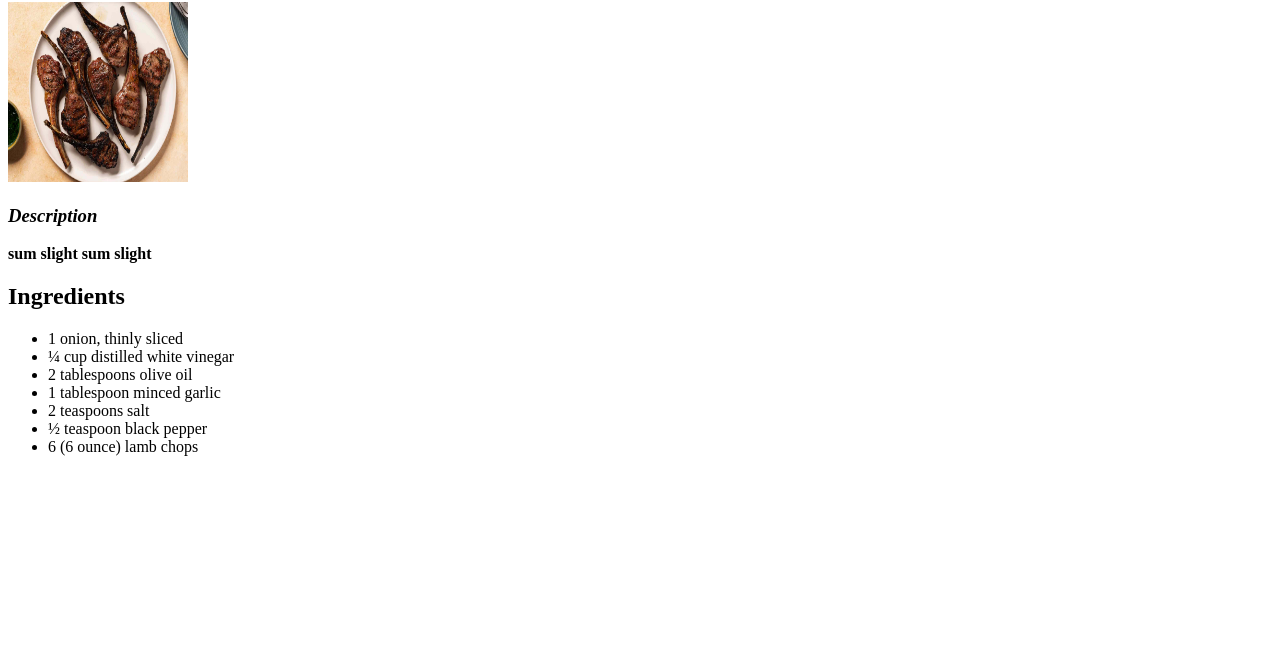
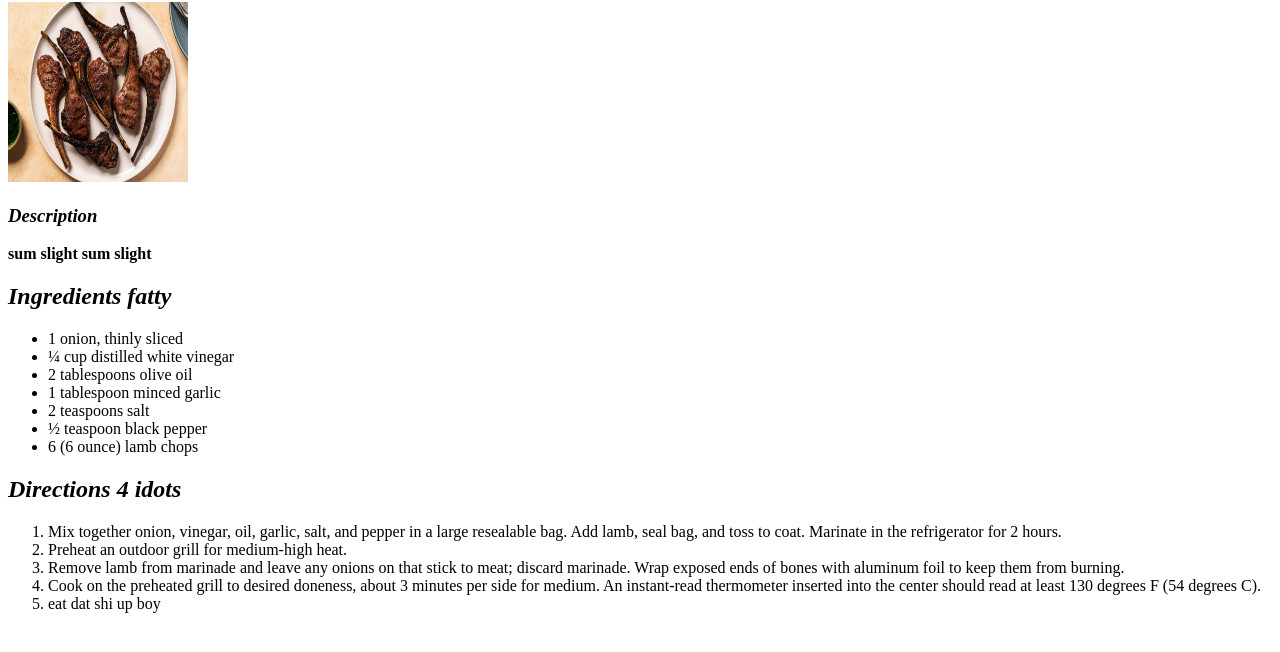
Before and after one commit to bobbyyrice/goat-recipes, a plain HTML site: page recipes/Feet.html in a window 1280 px wide. Shown: the part 78-730 px from the top of the page. Drawn offline with Linux system fonts and the light colour scheme.

Commit message:
mugshot sum slight sum slight

```diff
--- a/recipes/Feet.html
+++ b/recipes/Feet.html
@@ -7,7 +7,7 @@
             <p>
                 <h3><em>Description</em></h3>
                 <p><strong>sum slight sum slight</strong></p>
-                <h2><strong>Ingredients</strong></h2>
+                <h2><strong><em>Ingredients fatty</em></strong></h2>
                 <ul>
                     <li>1 onion, thinly sliced</li>
                     <li>¼ cup distilled white vinegar</li>
@@ -17,6 +17,14 @@
                     <li>½ teaspoon black pepper</li>
                     <li>6 (6 ounce) lamb chops</li>
                 </ul>
+                <h2><strong><em>Directions 4 idots</em></strong></h2>
+                <ol>
+                    <li>Mix together onion, vinegar, oil, garlic, salt, and pepper in a large resealable bag. Add lamb, seal bag, and toss to coat. Marinate in the refrigerator for 2 hours.</li>
+                    <li>Preheat an outdoor grill for medium-high heat.</li>
+                    <li>Remove lamb from marinade and leave any onions on that stick to meat; discard marinade. Wrap exposed ends of bones with aluminum foil to keep them from burning.</li>
+                    <li>Cook on the preheated grill to desired doneness, about 3 minutes per side for medium. An instant-read thermometer inserted into the center should read at least 130 degrees F (54 degrees C).</li>
+                    <li>eat dat shi up boy</li>
+                </ol>
             </p>
 
 
```
Also changed, not shown: index.html (+2 -2 lines), pics/mugshot.jpg (added).
